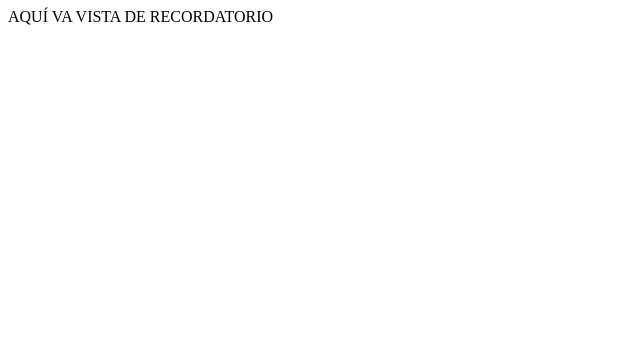
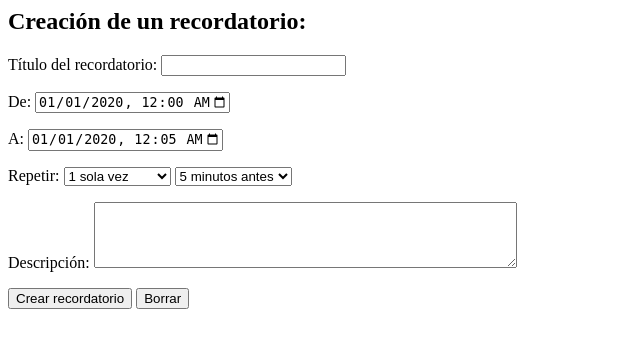
Before and after one commit to raular250/tqscalendario, a PHP site: page /vista/vista_PaginaRecordatorio.php in a window 1280 px wide. Shown: the top 348 px of the page, without its empty margins (0-640 px from the left). Run offline with PHP 8.4, Linux system fonts and the light colour scheme.

Commit message:
Formulario recordatorios

```diff
--- a/vista/vista_PaginaRecordatorio.php
+++ b/vista/vista_PaginaRecordatorio.php
@@ -1 +1,60 @@
-<p>AQUÍ VA VISTA DE RECORDATORIO</p>
+<body>
+
+
+<div class="center">
+
+    <h2 >Creación de un recordatorio:</h2>
+
+    <form class="formulario" method="get" target="_self" action="index.php?accio=crear-recordatorio">
+    <p>Título del recordatorio: <input type="text" name="titulo" required></p>
+    <p>De: <input  type="datetime-local" name="inicio" required value="2020-01-01T00:00" min="2020-01-01T00:00" max="2999-12-31T23:59"></p>
+    <p>A: <input type="datetime-local" name="fin" required value="2020-01-01T00:05" min="2020-01-01T00:00" max="2999-12-31T23:59"></p>
+    <p>Repetir: <select name="freq" onchange="repeticionPersonalizada(this);">
+            <option selected>1 sola vez </option>
+            <option>Diariamente</option>
+            <option>(Lun-Vie)</option>
+            <option>Cada año</option>
+            <option value="other">Personalizado</option>
+        </select>
+        <select name="cuando">
+            <option selected>5 minutos antes </option>
+            <option>1 hora antes</option>
+            <option>1 día antes</option>
+            <option>1 semana antes</option>
+        </select>
+        <div id="ifYes" style="display: none;">
+            <p>Cada: <input type="number" name="rep" min="1" max="365" placeholder="1">
+                <select name="freqRep">
+                    <option>Días</option>
+                    <option>Meses</option>
+                    <option>Años</option>
+                </select>
+            </p>
+        </div>
+        <script type="text/javascript">
+            function repeticionPersonalizada(that) {
+                if (that.value == "other") {
+                    document.getElementById("ifYes").style.display = "block";
+                } else {
+                    document.getElementById("ifYes").style.display = "none";
+                }
+            }
+        </script>
+
+    </p>
+    <p>Descripción:
+        <textarea name="descripcion" rows="4" cols="50">
+        </textarea>
+    </p>
+    <p>
+        <input type="submit" value="Crear recordatorio">
+        <input type="reset" value="Borrar">
+    </p>
+    </form>
+
+</div>
+
+
+
+
+</body>
```
Also changed, not shown: css/style.css (+19 -3 lines), vista/vista_cabecera.php (+4 -12 lines).
